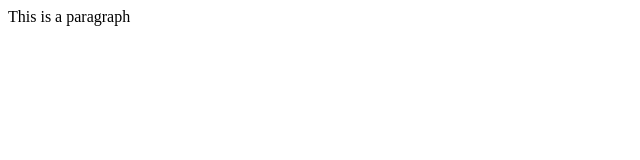
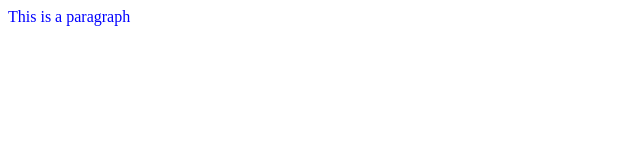
Before and after one commit to sadusheva/sadusheva.github.io, a plain HTML site: page PrimeWorkshop/index.html in a window 1280 px wide. Shown: the whole page, without its empty margins (0-640 px from the left). Drawn offline with Linux system fonts and the light colour scheme.

Commit message:
Update index.html

```diff
--- a/PrimeWorkshop/index.html
+++ b/PrimeWorkshop/index.html
@@ -3,7 +3,7 @@
   <title>HTML and CSS Workshop</title>
 </head>
 <body>
-  <p style color="blue"> This is a paragraph </p>
+  <p style="color:blue;"> This is a paragraph </p>
 </body>
 
 
```
